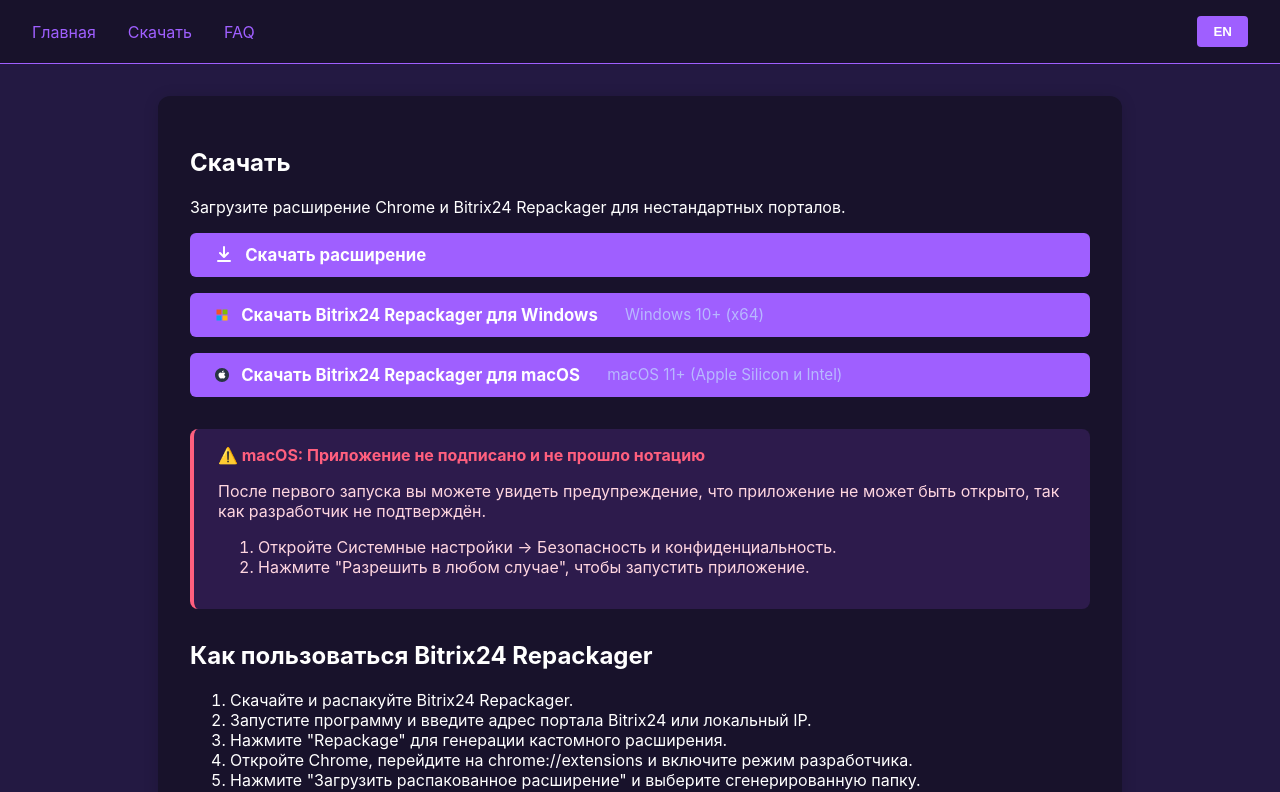
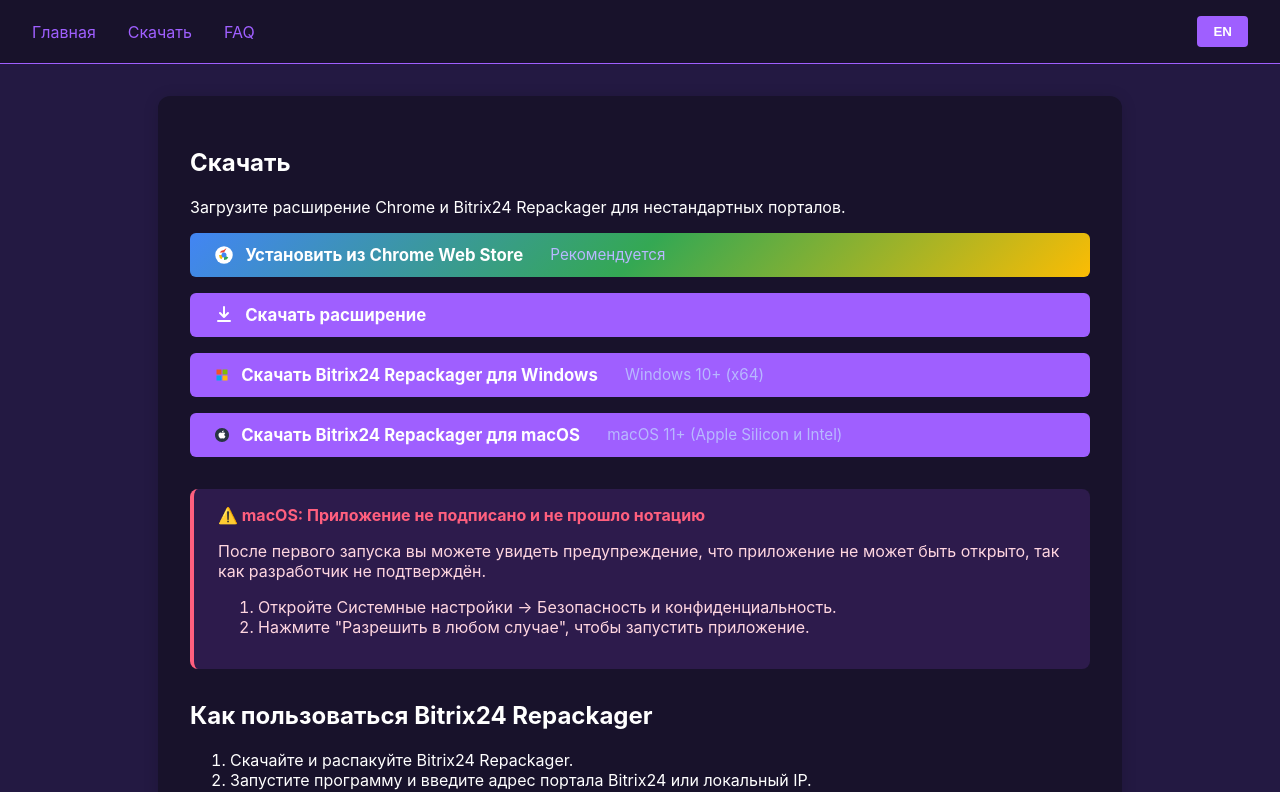
Before and after one commit to larcanus/B24DA-SPA, a Vue app: page /download in a window 1280 px wide. Shown: the top 792 px of the page. Built offline with nearby package versions, Linux system fonts and the light colour scheme.

Commit message:
add ref to store 1

```diff
--- a/src/i18n/en.js
+++ b/src/i18n/en.js
@@ -33,6 +33,8 @@
 		title: 'Download',
 		description: 'Get the Chrome extension and Bitrix24 Repackager for custom portals.',
 		extension_btn: 'Download Extension',
+		webstore_btn: "Install from Chrome Web Store",
+		webstore_info: "Recommended",
 		repackager_win_btn: 'Download Bitrix24 Repackager for Windows',
 		repackager_win_info: 'Windows 10+ (x64)',
 		repackager_mac_btn: 'Download Bitrix24 Repackager for macOS',
--- a/src/i18n/ru.js
+++ b/src/i18n/ru.js
@@ -33,6 +33,8 @@
 		title: 'Скачать',
 		description: 'Загрузите расширение Chrome и Bitrix24 Repackager для нестандартных порталов.',
 		extension_btn: 'Скачать расширение',
+		webstore_btn: "Установить из Chrome Web Store",
+		webstore_info: "Рекомендуется",
 		repackager_win_btn: 'Скачать Bitrix24 Repackager для Windows',
 		repackager_win_info: 'Windows 10+ (x64)',
 		repackager_mac_btn: 'Скачать Bitrix24 Repackager для macOS',
--- a/src/views/DownloadView.vue
+++ b/src/views/DownloadView.vue
@@ -1,13 +1,25 @@
 <script setup>
 import { useI18n } from 'vue-i18n'
 const { t } = useI18n()
-</script>
-
-<template>
+</script><template>
   <section>
     <h1>{{ t('download.title') }}</h1>
     <p>{{ t('download.description') }}</p>
     <div class="downloads">
+      <a class="download-btn webstore-btn" href="https://chromewebstore.google.com/detail/ebdplbiheaelabpbnhkjiigfhmhnflog" target="_blank" rel="noopener noreferrer">
+        <span class="icon">
+          <!-- Chrome Web Store icon -->
+          <svg width="20" height="20" viewBox="0 0 32 32" fill="none" xmlns="http://www.w3.org/2000/svg">
+            <circle cx="16" cy="16" r="14" fill="#fff"/>
+            <path d="M16 8a8 8 0 0 0-6.93 4h6.93l4-6.93A8 8 0 0 0 16 8Z" fill="#EA4335"/>
+            <path d="M8 16a8 8 0 0 0 4 6.93l4-6.93H8Z" fill="#FBBC04"/>
+            <path d="M16 24a8 8 0 0 0 6.93-4l-6.93-4v8Z" fill="#34A853"/>
+            <circle cx="16" cy="16" r="4" fill="#4285F4"/>
+          </svg>
+        </span>
+        {{ t('download.webstore_btn') }}
+        <span class="btn-info">{{ t('download.webstore_info') }}</span>
+      </a>
       <a class="download-btn" href="/files/Bitrix24AD-extension.zip" download>
         <span class="icon">
           <svg width="20" height="20" viewBox="0 0 20 20" fill="none">
@@ -53,9 +65,7 @@
       <p class="note">{{ t('download.repackager_note') }}</p>
     </div>
   </section>
-</template>
-
-<style scoped>
+</template><style scoped>
 .downloads {
   margin-bottom: 2rem;
   display: flex;
@@ -79,6 +89,12 @@
 }
 .download-btn:hover {
   background: #a259e6;
+}
+.webstore-btn {
+  background: linear-gradient(135deg, #4285F4 0%, #34A853 50%, #FBBC04 100%);
+}
+.webstore-btn:hover {
+  background: linear-gradient(135deg, #357ae8 0%, #2d9348 50%, #f0b000 100%);
 }
 .icon {
   display: flex;
```
Also changed, not shown: 1 other file (tests, documents, lock files or other folders).
